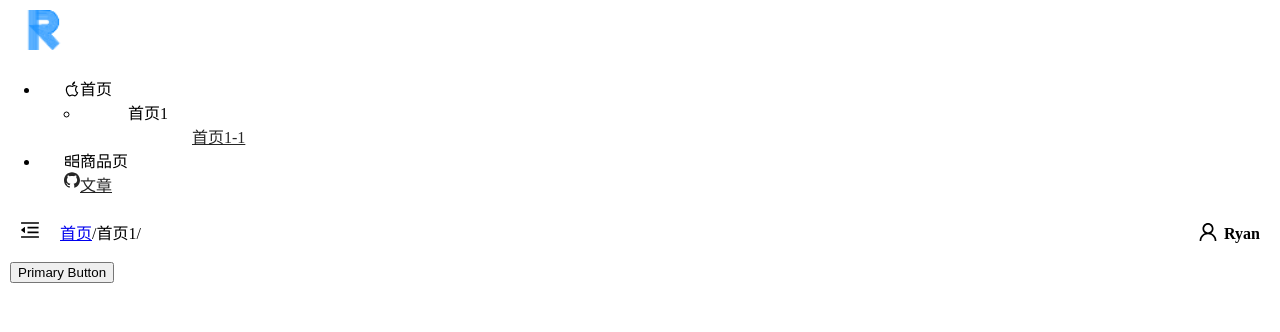
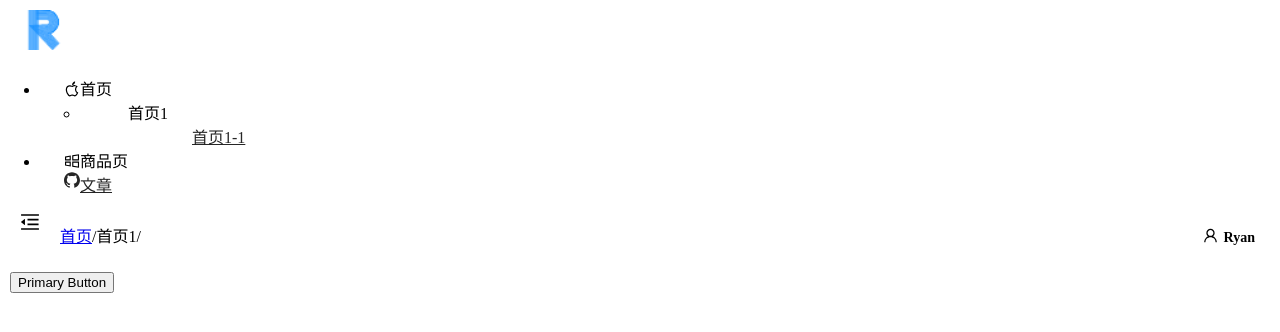
Before and after one commit to OVYVO/admin_client_template, a Vue app: page /home1 in a window 1280 px wide. Shown: the top 332 px of the page. Built offline with nearby package versions, Linux system fonts and the light colour scheme.

Commit message:
:sparkles: feat: 头像下拉框

```diff
--- a/components.d.ts
+++ b/components.d.ts
@@ -11,6 +11,7 @@ declare module '@vue/runtime-core' {
     ABreadcrumb: typeof import('ant-design-vue/es')['Breadcrumb']
     ABreadcrumbItem: typeof import('ant-design-vue/es')['BreadcrumbItem']
     AButton: typeof import('ant-design-vue/es')['Button']
+    ADropdown: typeof import('ant-design-vue/es')['Dropdown']
     ALayout: typeof import('ant-design-vue/es')['Layout']
     ALayoutContent: typeof import('ant-design-vue/es')['LayoutContent']
     ALayoutHeader: typeof import('ant-design-vue/es')['LayoutHeader']
--- a/src/layout/headerBar.vue
+++ b/src/layout/headerBar.vue
@@ -15,12 +15,26 @@
       </a-breadcrumb>
     </div>
     <div class="header-right">
-      <div class="avatar">
-        <a-avatar :size="40">
-          <template #icon><a-icon type="UserOutlined"></a-icon></template>
-        </a-avatar>
-        <span class="role-name">Ryan</span>
-      </div>
+      <a-dropdown>
+        <div class="avatar">
+          <a-avatar :size="30">
+            <template #icon><a-icon type="UserOutlined"></a-icon></template>
+          </a-avatar>
+          <span class="role-name">Ryan</span>
+        </div>
+        <template #overlay>
+          <a-menu>
+            <a-menu-item>
+              <a-icon type="HomeOutlined" style="margin-right: 6px"></a-icon>
+              <a href="javascript:;">个人中心</a>
+            </a-menu-item>
+            <a-menu-item>
+              <a-icon type="LogoutOutlined" style="margin-right: 6px"></a-icon>
+              <a href="javascript:;">退出登录</a>
+            </a-menu-item>
+          </a-menu>
+        </template>
+      </a-dropdown>
     </div>
   </a-layout-header>
 </template>
@@ -49,6 +63,8 @@ const updateCollapsed = () => {
 
 <style lang="less" scoped>
 .ant-layout-header {
+  height: 50px;
+  line-height: 50px;
   padding: 0 20px;
   background: #fff;
   display: flex;
@@ -65,9 +81,14 @@ const updateCollapsed = () => {
   }
   .header-right {
     .avatar {
+      box-sizing: border-box;
+      padding: 0 5px;
+      &:hover {
+        background: rgba(0, 0, 0, 0.1);
+      }
       .role-name {
         user-select: none;
-        font-size: 16px;
+        font-size: 14px;
         font-weight: 700;
         margin-left: 6px;
       }
```
